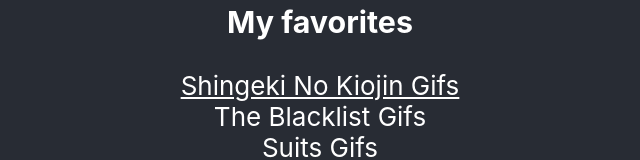
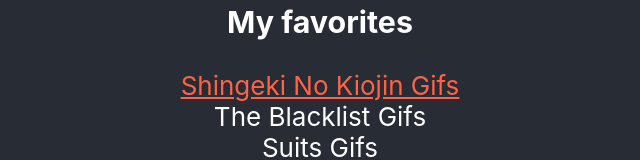
Before and after one commit to JD1927/giphy, a React (Create React App) app: page / in a window 1280 px wide. In both pictures the pointer is over the link "Shingeki No Kiojin Gifs". Shown: the part 282-442 px from the top of the page, without its empty margins (320-960 px from the left). Built offline with nearby package versions, Linux system fonts and the light colour scheme; no server answers.

Commit message:
Add some styling to the links hover state

```diff
--- a/src/index.css
+++ b/src/index.css
@@ -19,6 +19,7 @@
 
 a:hover {
   text-decoration: underline;
+  color: tomato;
 }
 
 ul {
```
